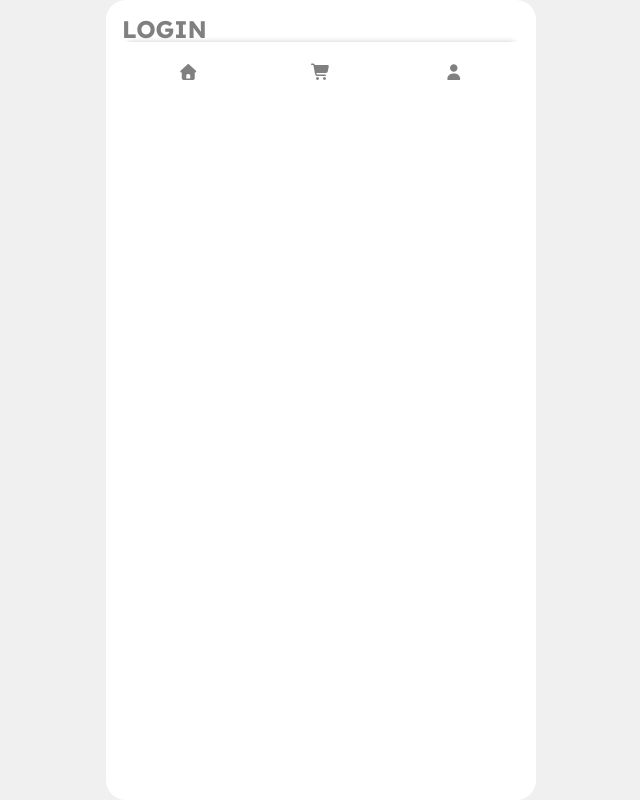
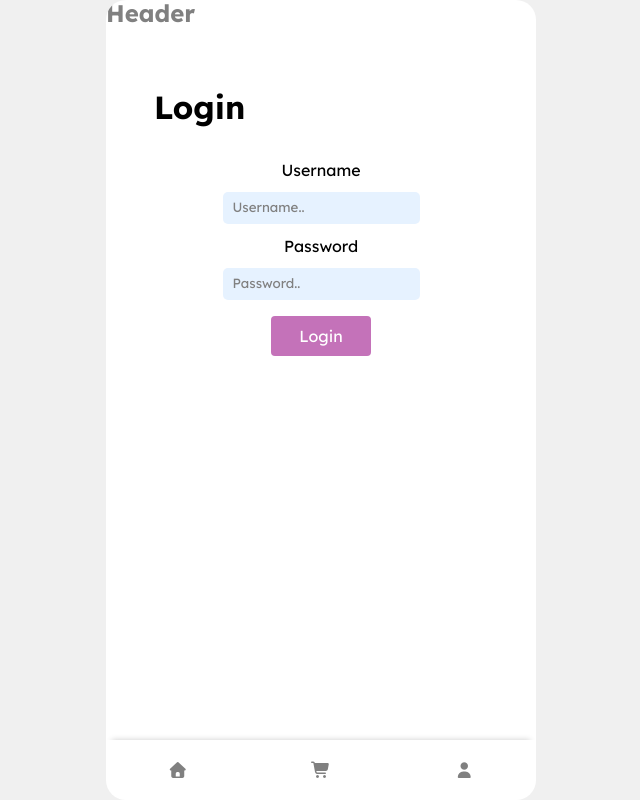
Before and after one commit to aralagdev/store-app, a Vue app: page /login in a window 1280 px wide. Shown: the whole page, without its empty margins (319-959 px from the left). Built offline with nearby package versions, Linux system fonts and the light colour scheme.

Commit message:
login commit

```diff
--- a/src/App.vue
+++ b/src/App.vue
@@ -4,10 +4,15 @@ import Navbar from './components/Navbar.vue';
 </script>
 
 <template>
+  <header>
+    <h1>Header</h1>
+  </header>
   <main class="main">
     <RouterView />
+  </main>
+  <footer>
     <Navbar />
-  </main>
+  </footer>
 </template>
 
 <style scoped>
@@ -16,4 +21,5 @@ import Navbar from './components/Navbar.vue';
   overflow-y: auto;
   padding: 1rem;
 }
+
 </style>
--- a/src/components/Navbar.vue
+++ b/src/components/Navbar.vue
@@ -1,5 +1,8 @@
 <script setup>
-import { RouterLink } from 'vue-router'
+import { RouterLink } from 'vue-router';
+import { useUserStore } from '../stores/user';
+
+const userStore = useUserStore();
 </script>
 
 <template>
@@ -13,7 +16,8 @@ import { RouterLink } from 'vue-router'
         </router-link>
 
         <router-link class="nav-button has-color-grey" to="/profile">
-            <i class="fas fa-user"></i>
+            <img class="user-image" v-if="userStore.isUserLogged" :src="userStore.user.profileImg" alt="User image" />
+            <i v-else class="fas fa-user"></i>
         </router-link>
     </nav>
 
@@ -42,4 +46,11 @@ import { RouterLink } from 'vue-router'
   color: var(--primary-color);
 }
 
+.user-image{
+  width: 32px;
+  height: 32px;
+  border-radius: 50%;
+  object-fit: cover;
+}
+
 </style>
--- a/src/router/index.js
+++ b/src/router/index.js
@@ -5,6 +5,7 @@ import Profile from "../views/Profile.vue";
 import Cart from "../views/Cart.vue";
 import Product from "../views/Product.vue";
 import Purchase from "../views/Purchase.vue";
+import { useUserStore } from "../stores/user";
 
 //Creem el router per gestionar les rutes de l'aplicació
 const router = createRouter({
@@ -23,12 +24,14 @@ const router = createRouter({
         {
             path: '/profile',
             name: "profile",
-            component: Profile
+            component: Profile,
+            meta: { requiresAuth: true }
         },
         {
             path: '/cart',
             name: "cart",
-            component: Cart
+            component: Cart,
+            meta: { requiresAuth: true }
         },
         {
             path: '/products/:id',
@@ -39,11 +42,27 @@ const router = createRouter({
         {
             path: '/purchases/:id',
             name: "purchasesDetail",
-            component: Purchase
+            component: Purchase,
+            meta: { requiresAuth: true }
         }
 
 
     ]
 })
 
+//Definim que abans d'entrar a les rutes es comprovi si son protegides i si l'usuari esta autenticat
+router.beforeEach((to) => {
+    const userStore = useUserStore();
+
+    if(to.meta.requiresAuth && !userStore.isUserLogged) {
+        const redirectRoute = {
+            path: '/login',
+            query: {
+                redirect: to.fullPath
+            }
+        }
+        return redirectRoute;
+    }
+})
+
 export default router;
--- /dev/null
+++ b/src/stores/user.js
@@ -0,0 +1,43 @@
+import { defineStore } from "pinia";
+import { computed, ref } from "vue";
+
+
+//Definim la store que guardarà el token d'autenticació de l'usuari
+export const useUserStore = defineStore("user", () => {
+    //Definim les variables y funcions que conté la store "user"
+
+    //Variables d'usuari
+    const userToken = ref(null)
+    const user = ref(null)
+
+    //Comprovació del login
+    const isUserLogged = computed(() => {
+        if(!userToken.value){
+            return false;
+        } else {
+            return true;
+        }
+    })
+
+    //Login
+    function login(userInfo,  token){
+        user.value = userInfo
+        userToken.value = token
+    }
+
+    //Logout
+    function logout(){
+        user.value = null
+        userToken.value = null
+    }
+
+    //Retornem les variables i funcions
+    return {
+        userToken,
+        user,
+        isUserLogged,
+        login,
+        logout
+    }
+
+})
--- a/src/views/Login.vue
+++ b/src/views/Login.vue
@@ -1,6 +1,104 @@
 <script setup>
+import { ref } from "vue";
+import { errorMessages } from "vue/compiler-sfc";
+import { useUserStore } from '../stores/user';
+import { useRouter, useRoute} from 'vue-router';
+
+const username = ref("");
+const password = ref("");
+const errorMessage = ref("");
+const userStore = useUserStore();
+const router = useRouter();
+const route = useRoute();
+
+//Maneig del login amb una funció asíncrona
+async function manageLogin() {
+
+  errorMessage.value="";
+
+  //Petició asíncrona a la API, mètode POST
+  try {
+    const response = await fetch('http://localhost:3000/users/login', {
+      method: 'POST',
+      headers: {
+        'Content-Type': 'application/json'
+      },
+      body: JSON.stringify({
+        username: username.value,
+        password: password.value
+      })
+    })
+
+    const data = await response.json();
+
+    if (!response.ok) {
+      errorMessage.value = data.message
+      return
+    };
+
+    //Emmagatzemem les dades de login a la store
+    userStore.login(data.user, data.token);
+
+
+    //Redirigim la pàgina de manera intel·ligent
+    //Guardem el paràmetre redirect
+    const redirectPath = route.query.redirect;
+    //Naveguem  cap al paràmetre redirect
+    router.push(redirectPath);
+
+
+    console.log(userStore.user)
+    console.log(userStore.userToken)
+
+  } catch(error) {
+    console.log(error);
+    errorMessage.value = 'Warning: Login error';
+  }
+}
 </script>
 
 <template>
-  <h1>LOGIN</h1>
+  <div class="login">
+    <h2 class="title-section ">Login</h2>
+
+    <form class="login-form" @submit.prevent="manageLogin">
+      <div class="input-group ">
+
+        <label for="username">Username</label>
+        <input id="username" v-model="username" type="text" placeholder="Username.."/>
+
+        <label for="password">Password</label>
+        <input id="password" v-model="password" type="text" placeholder="Password.."/>
+      </div>
+
+      <button class="btn btn--cta">Login</button>
+
+      <p v-if="errorMessage" class="error"> {{ errorMessage }}</p>
+    </form>
+  </div>
 </template>
+
+<style scoped>
+.login {
+  padding: 2rem;
+}
+
+.login-form {
+  display: flex;
+  flex-direction: column;
+  gap: 1rem;
+}
+
+input {
+  background-color:#e6f2ff;;
+}
+
+button{
+  max-width: 50%;
+  margin: 0 auto;
+}
+
+button:hover{
+  background-color: #77aa9d;
+}
+</style>
```
